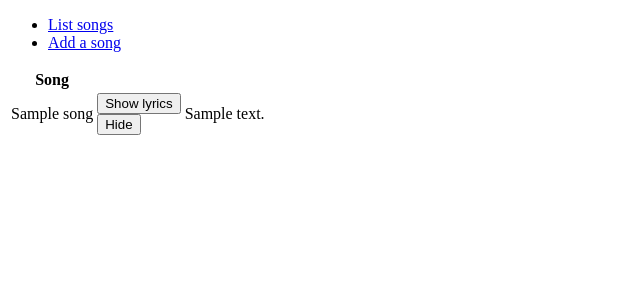
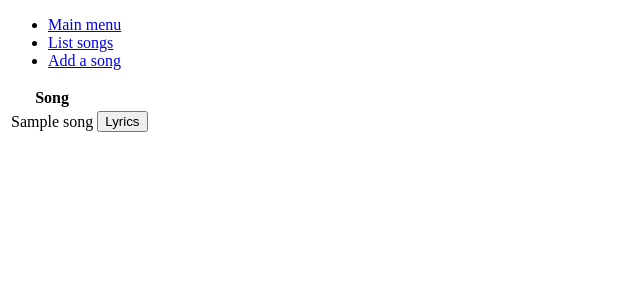
Before and after one commit to gitjms/Lyriikka-analysaattori, a Flask app: page /songs in a window 1280 px wide. Shown: the top 300 px of the page, without its empty margins (0-640 px from the left). Run offline with Flask 2, Linux system fonts and the light colour scheme; tables that the repository leaves empty hold one stand-in row (values such as "Sample post").

Commit message:
lyriikan näyttö, paluu mainiin

```diff
--- a/application/songs/views.py
+++ b/application/songs/views.py
@@ -3,14 +3,20 @@ from flask import redirect, url_for, render_template, request
 from application.songs.models import Song
 
 
-@app.route("/songs", methods=["GET"])
+@app.route("/")
+def songs_main():
+	return render_template("index.html")
+
+
+@app.route("/songs", methods=["GET", "POST"])
 def songs_index():
+	if request.form.get("Lyrics") == "Lyrics":
+		return render_template("songs/show.html", song = Song.query.get(str(songs_id)))
 	return render_template("songs/list.html", songs = Song.query.all())
 
-
-@app.route("/songs/show/<songs_id>/", methods=["GET"])
+@app.route("/songs/show/<songs_id>/", methods=["GET", "POST"])
 def songs_show(songs_id):
-	return render_template("songs/show.html", songs = Song.query.get(str(songs_id)))
+	return render_template("songs/show.html", song = Song.query.get(str(songs_id)))
 
 
 @app.route("/songs/new/")
--- a/application/templates/layout.html
+++ b/application/templates/layout.html
@@ -7,6 +7,7 @@
 
     <body>
 	<ul>
+	  <li><a href="{{ url_for('songs_main') }}">Main menu</a></li>
 	  <li><a href="{{ url_for('songs_index') }}">List songs</a></li>
 	  <li><a href="{{ url_for('songs_form') }}">Add a song</a></li>
     </ul>
--- a/application/templates/songs/list.html
+++ b/application/templates/songs/list.html
@@ -9,15 +9,9 @@
     <tr>
       <td>{{ song.name }}</td>
 	  <td>
-		<form method="POST" action="{{ url_for('songs_form', songs_id=song.id) }}">
-		  <input type="submit" value="Show lyrics"/>
+		<form method="POST" action="{{ url_for('songs_show', songs_id=song.id) }}">
+		  <input type="submit" name="Lyrics" value="Lyrics"/>
 		</form>
-		<form method="POST" action="{{ url_for('songs_show', songs_id=song.id) }}">
-		  <input type="submit" value="Hide"/>
-		</form>
-      </td>
-	  <td>
-		{{ song.text }}
       </td>
       </td>
     </tr>
```
Also changed, not shown: application/templates/songs/show.html (+8 -4 lines).
